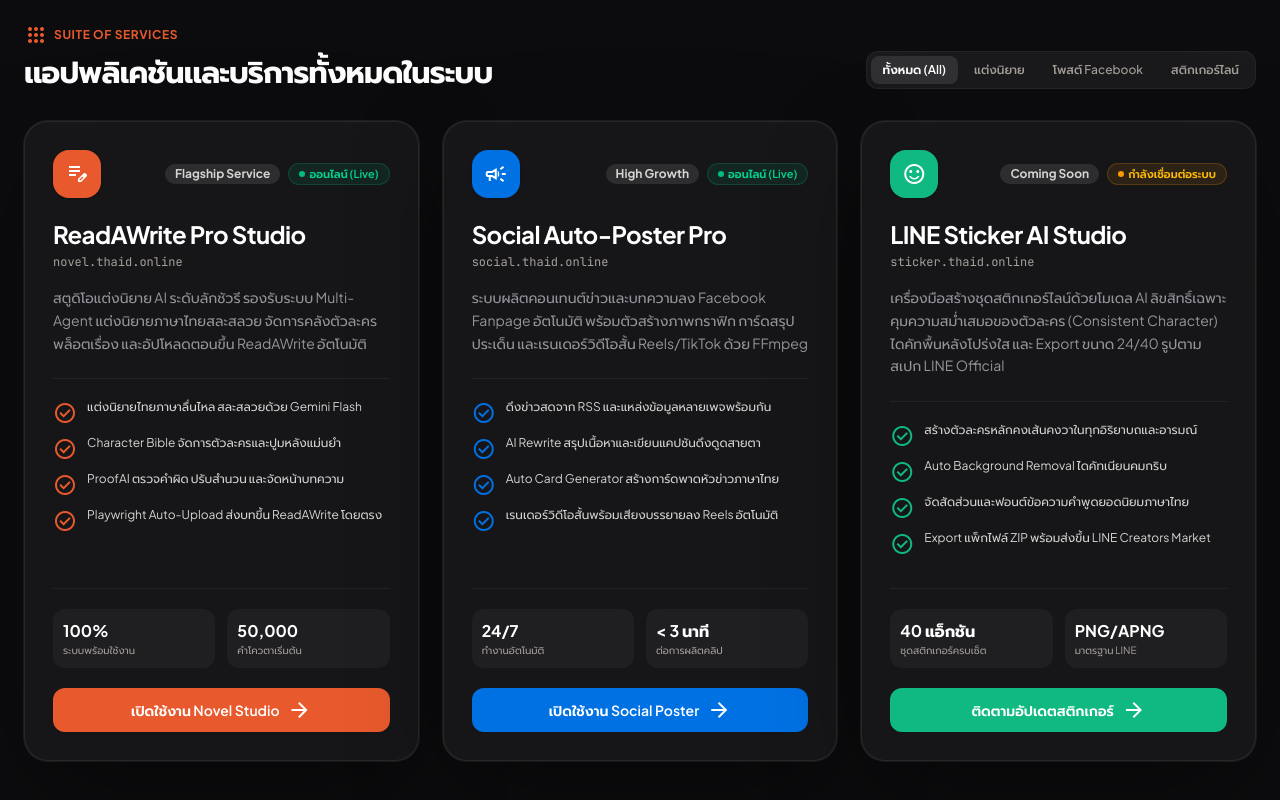
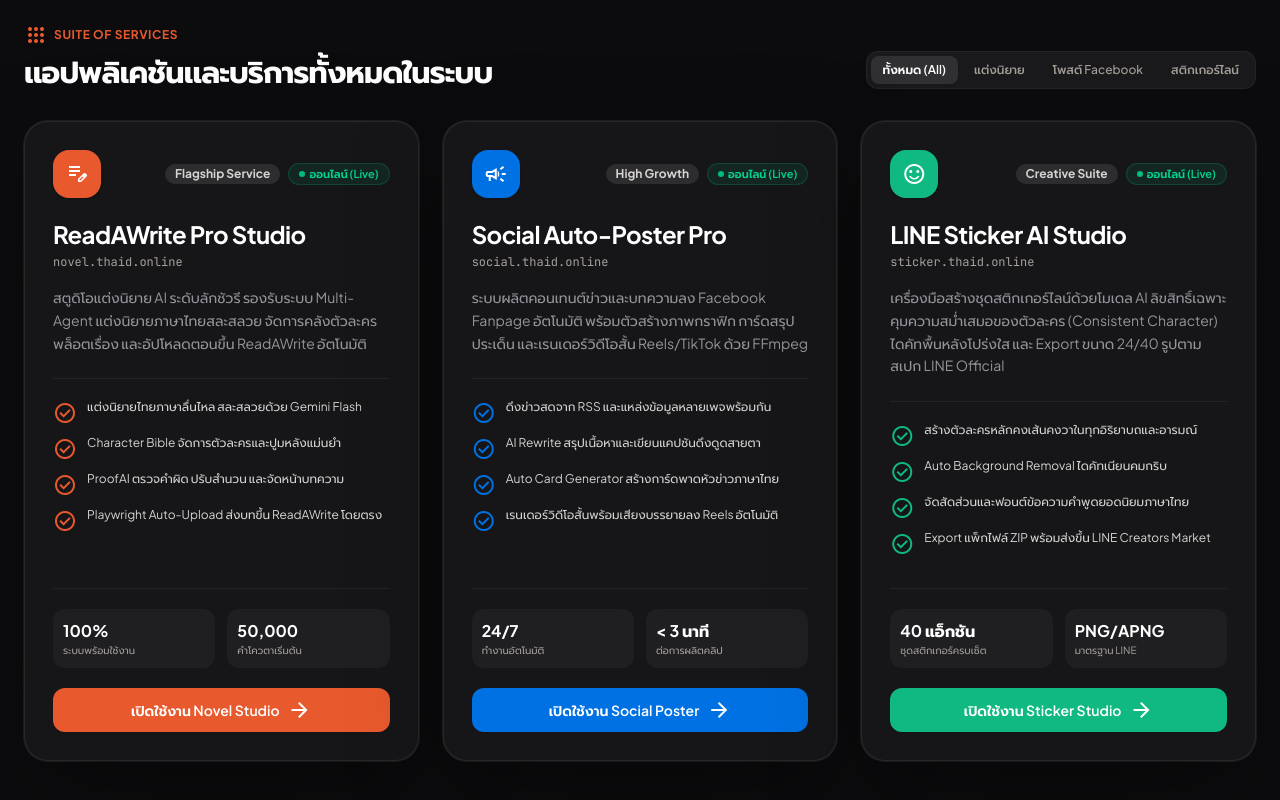
Before and after one commit to iamjotaki/thaid-online, a Next.js app: page / in a window 1280 px wide. Shown: the part 706-1506 px from the top of the page. Built offline with nearby package versions, Linux system fonts and the light colour scheme.

Commit message:
Update LINE Sticker AI Studio status to Live in Ecosystem portal

```diff
--- a/app/page.tsx
+++ b/app/page.tsx
@@ -81,9 +81,9 @@ export default function HomePage() {
       tag: "sticker.thaid.online",
       url: "https://sticker.thaid.online",
       category: "sticker",
-      status: "กำลังเชื่อมต่อระบบ",
-      statusColor: "amber",
-      badge: "Coming Soon",
+      status: "ออนไลน์ (Live)",
+      statusColor: "emerald",
+      badge: "Creative Suite",
       description:
         "เครื่องมือสร้างชุดสติกเกอร์ไลน์ด้วยโมเดล AI ลิขสิทธิ์เฉพาะ คุมความสม่ำเสมอของตัวละคร (Consistent Character) ไดคัทพื้นหลังโปร่งใส และ Export ขนาด 24/40 รูปตามสเปก LINE Official",
       icon: "sentiment_satisfied",
@@ -95,7 +95,7 @@ export default function HomePage() {
         "Export แพ็กไฟล์ ZIP พร้อมส่งขึ้น LINE Creators Market",
       ],
       stats: { primary: "40 แอ็กชัน", primaryLabel: "ชุดสติกเกอร์ครบเซ็ต", secondary: "PNG/APNG", secondaryLabel: "มาตรฐาน LINE" },
-      actionText: "ติดตามอัปเดตสติกเกอร์",
+      actionText: "เปิดใช้งาน Sticker Studio",
     },
   ];
 
```
